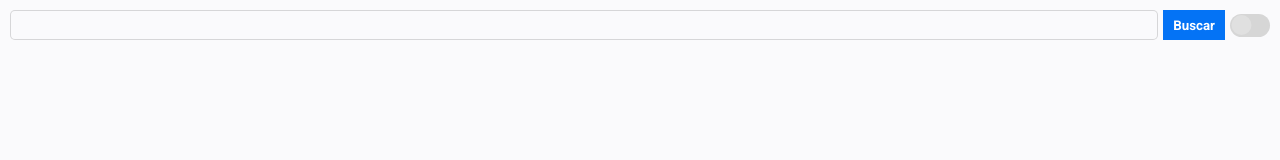
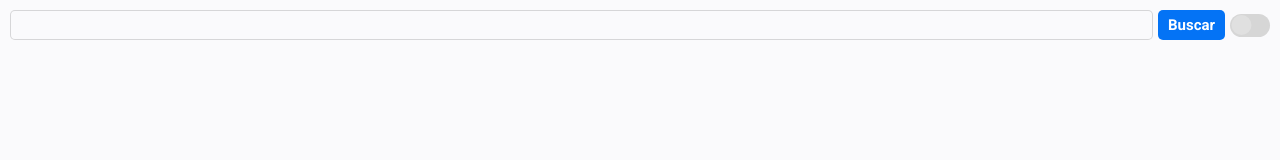
Before and after one commit to RenanTRS/github-app, a React (Vite) app: page / in a window 1280 px wide. Shown: the top 160 px of the page. Built offline with nearby package versions, Linux system fonts and the light colour scheme.

Commit message:
Add new styles for input and button

```diff
--- a/src/components/Button/index.ts
+++ b/src/components/Button/index.ts
@@ -3,13 +3,17 @@ import styled from 'styled-components'
 export const Button = styled.button`
   background-color: ${(props) => props.theme.button.background};
   color: ${(props) => props.theme.button.font};
+
   font-weight: bold;
+  font-size: 1.5rem;
 
   padding: 0.5rem 1rem;
 
   border: none;
+  border-radius: 0.5rem;
 
   cursor: pointer;
+
   :hover {
     background-color: ${(props) => props.theme.button.backgroundHover};
   }
--- a/src/components/Input/index.ts
+++ b/src/components/Input/index.ts
@@ -4,7 +4,12 @@ export const Input = styled.input`
   flex: 2;
 
   background-color: ${(props) => props.theme.background.input};
+  color: ${(props) => props.theme.color.font};
+
+  font-size: 1.5rem;
+
   border: 1px solid ${(props) => props.theme.border.input};
   border-radius: 0.5rem;
+
   padding-left: 1rem;
 `
--- a/src/style/themes/dark.ts
+++ b/src/style/themes/dark.ts
@@ -14,7 +14,7 @@ export default {
     select: '#00000046',
     unselect: '#00000047',
     repo: '#00000051',
-    input: '#00000051'
+    input: '#5c5c5c'
   },
   button: {
     background: '#0473f5',
```
